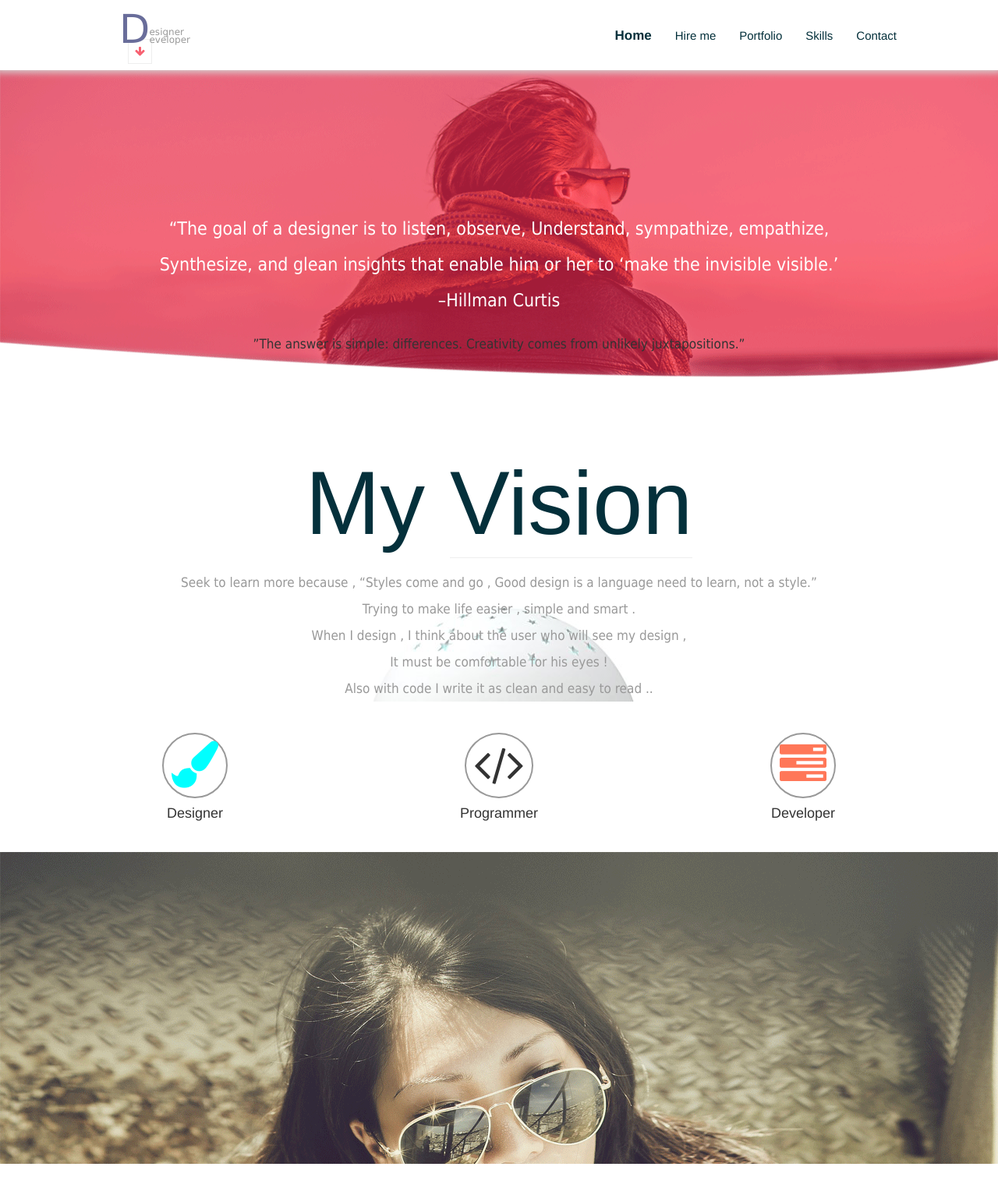
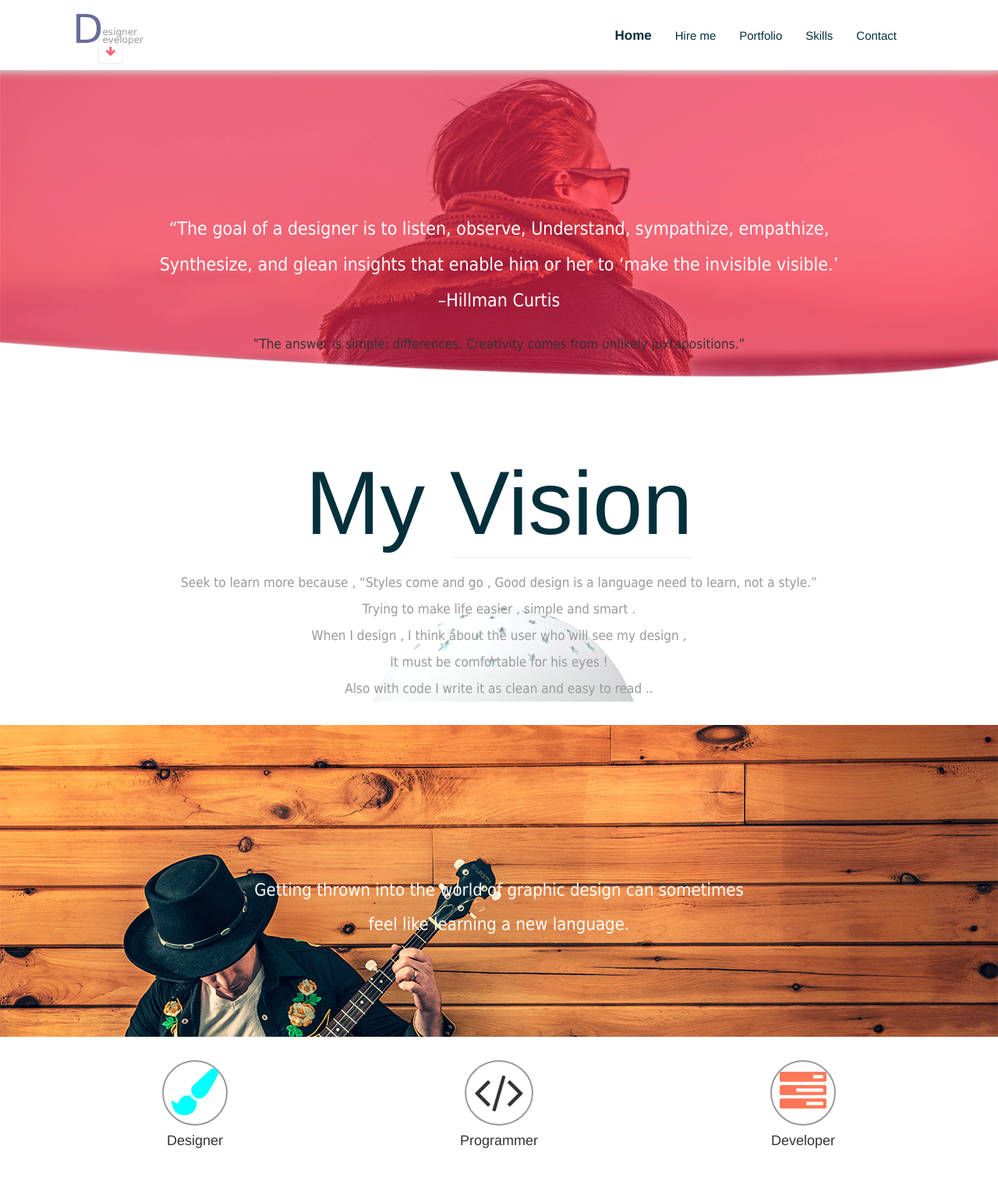
Before and after one commit to Abdelrahmanman/smartwebsite, a plain HTML site: page index.html in a window 1280 px wide. Shown: the top 1533 px of the page at 78% size. Drawn offline with Linux system fonts and the light colour scheme.

Commit message:
some fixes

```diff
--- a/css/style.css
+++ b/css/style.css
@@ -1,7 +1,7 @@
 /* wis style */
 .wis{height: 400px}
-.wisone{background-image: url(../img/29.gif);background-size: cover;background-repeat: no-repeat; background-attachment: fixed}
-.wistwo{background-image: url(../img/somepic/2.gif);background-size: cover;background-repeat: no-repeat; background-attachment: fixed}
+.wistwo{background-image: url(../img/29.gif);background-size: cover;background-repeat: no-repeat; background-attachment: fixed}
+.wisone{background-image: url(../img/somepic/2.gif);background-size: cover;background-repeat: no-repeat; background-attachment: fixed}
 .wisthree{background-image: url(../img/somepic/3.gif);background-size: cover;background-repeat: no-repeat; background-attachment: fixed}
 .wisfour{background-image: url(../img/somepic/5.gif);background-size: cover;background-repeat: no-repeat; background-attachment: fixed}
 .wisfour h3{color: white ; padding-top: 150px}
@@ -52,7 +52,7 @@ p{    font-size: 17px;
     background-color: white;
     box-shadow: 0px -2px 9px 5px #d4d4d4;
     border: 0; height: 90px}
-.navbar-brand{margin-left: 110px !important}
+.navbar-brand{margin-left: 50px !important}
 .navbar-brand h4{transform: scale(.6);margin-top: -24px;    font-size: 41px;font-family: verdana;color: #696d9a;
                  transform: scale(.6);margin-top: -24px;font-size: 85px;font-family: verdana;color: #696d9a}
 .navbar-brand h4 span{color: #999;font-size: 20px;position: absolute;display: block}
--- a/index.html
+++ b/index.html
@@ -80,6 +80,11 @@
     </div>
    </div>
 
+
+
+
+    <div class="wis wisone"> <h3 class="text-center">Getting thrown into the world of graphic design can sometimes <br>feel like learning a new language.</h3>   </div>
+
     <div id='seperator' class="seperator center-block text-center wow bounceInUp" data-wow-offset='60' data-wow-delay='.8s'>
         <div class='container'>
             <div class="row">
@@ -98,10 +103,6 @@
             </div>
         </div>
     </div>
-
-
-    <div class="wis wisone">   </div>
-
 
     <div class="hire text-center center-block " id='hire' data-wow-offset='350' data-wow-delay='2s'>
         <div class="container wow fadeInDown">
```
Also changed, not shown: img/somepic/3.gif, img/somepic/5.gif.
